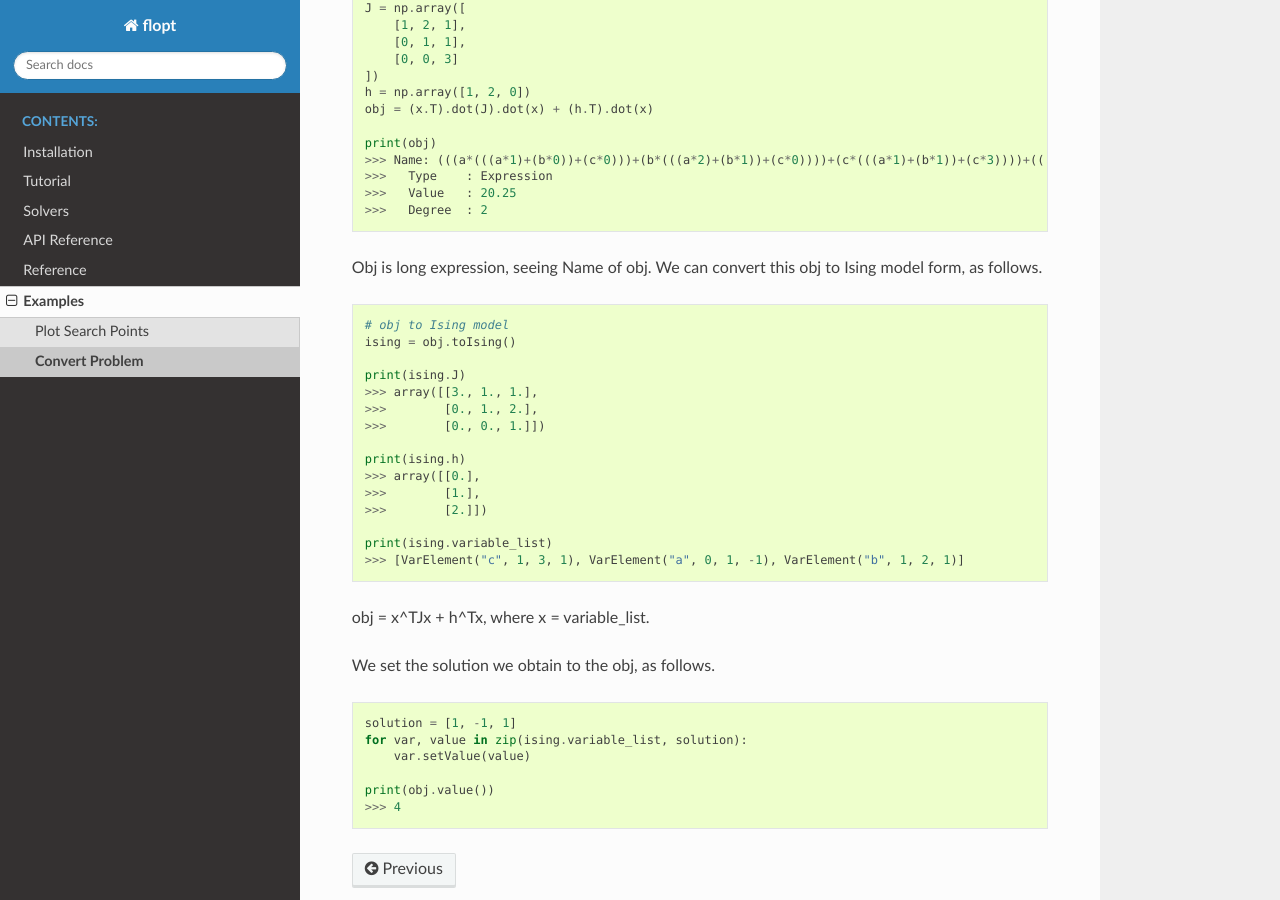
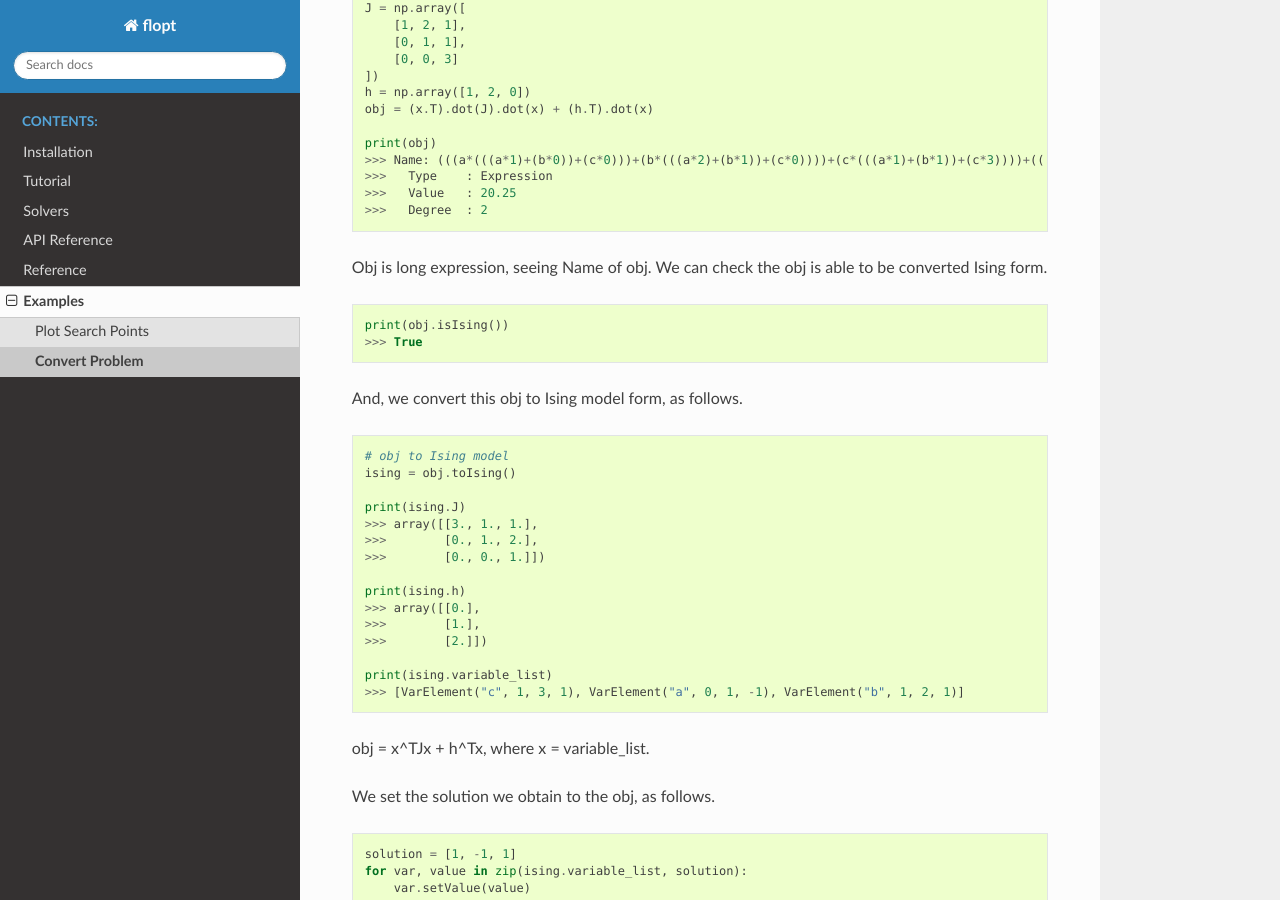
Before and after one commit to nariaki3551/flopt, a Sphinx documentation site: the page built from docs/examples/convert_problem.rst, in a window 1280 px wide and 900 px high, scrolled down 338 px. Built offline with Sphinx 7.4.7 and the Read the Docs theme 2.0.0, drawn with Linux system fonts in a browser that asks for light colours.

Commit message:
update example

```diff
--- a/docs/examples/convert_problem.rst
+++ b/docs/examples/convert_problem.rst
@@ -28,7 +28,14 @@ We can convert the expand expression to the Ising model form.
 
 
 Obj is long expression, seeing Name of obj.
-We can convert this obj to Ising model form, as follows.
+We can check the obj is able to be converted Ising form.
+
+.. code-block:: python
+
+   print(obj.isIsing())
+   >>> True
+
+And, we convert this obj to Ising model form, as follows.
 
 .. code-block:: python
 
```
